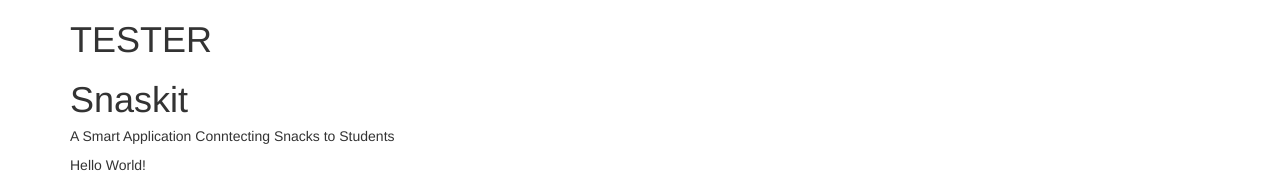
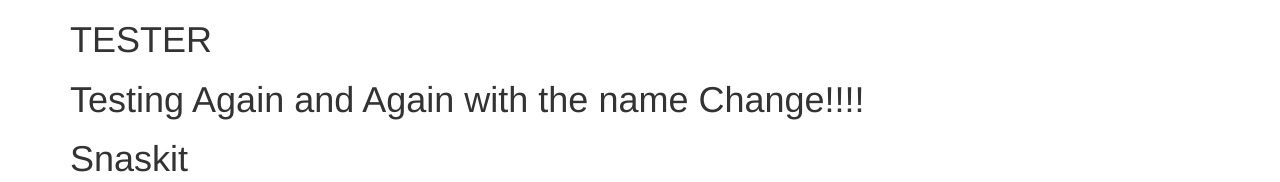
Before and after one commit to gdebell/nameChange, a website: page src/index.html in a window 1280 px wide. Shown: the top 182 px of the page. Drawn offline with nearby package versions, Linux system fonts and the light colour scheme; some packages are replaced by stand-ins of ours.

Commit message:
test again for name change....

```diff
--- a/src/js/components/main/main.html
+++ b/src/js/components/main/main.html
@@ -3,6 +3,7 @@
   <div class="row">
     <div class=".col-xs-12 col-md-12">
       <h1>TESTER</h1>
+      <h1>Testing Again and Again with the name Change!!!!</h1>
       <h1>Snaskit</h1>
       <h5>A Smart Application Conntecting Snacks to Students</h5>
       <p>{{mainCtrl.greeting}}</p>
```
